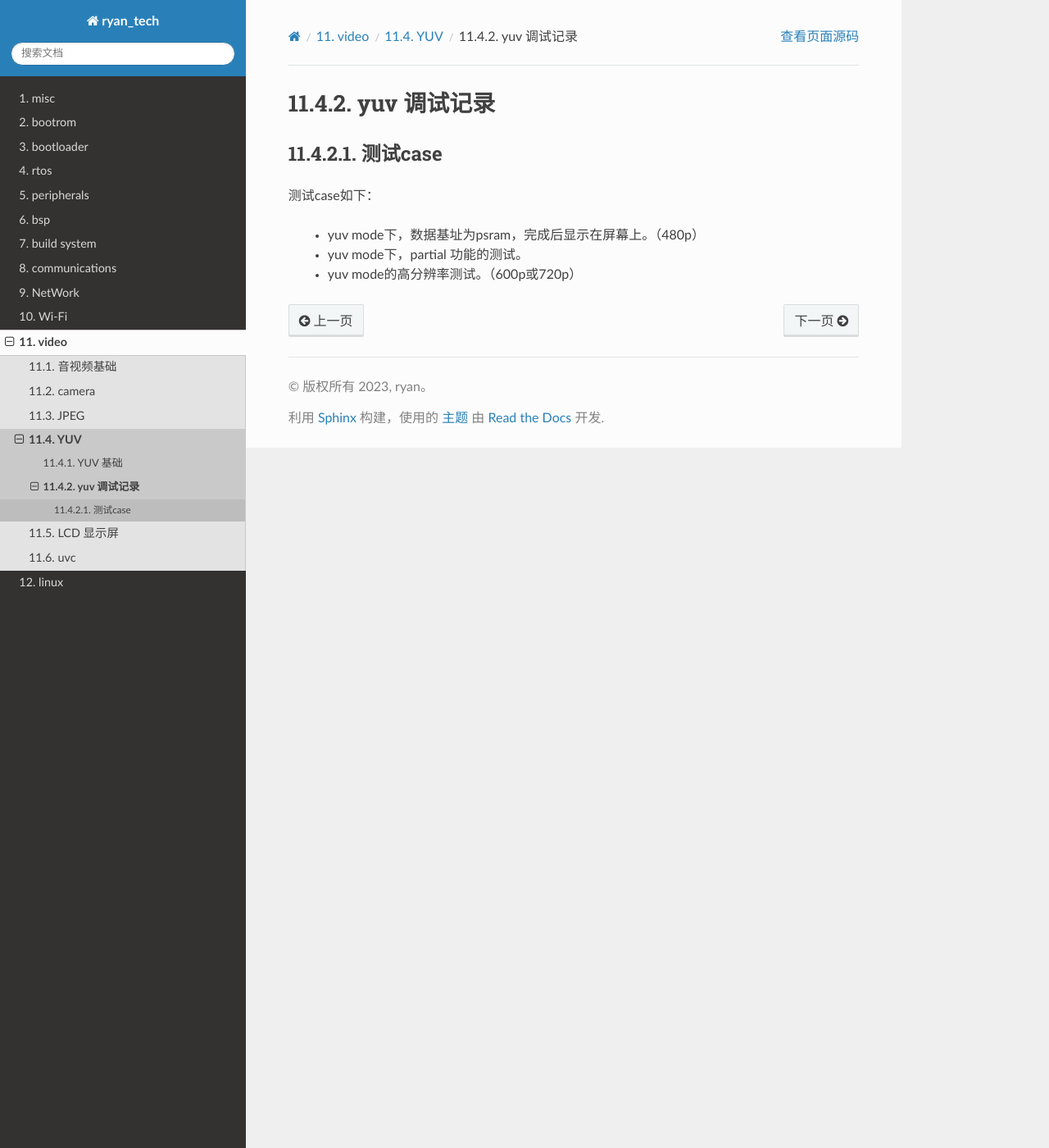
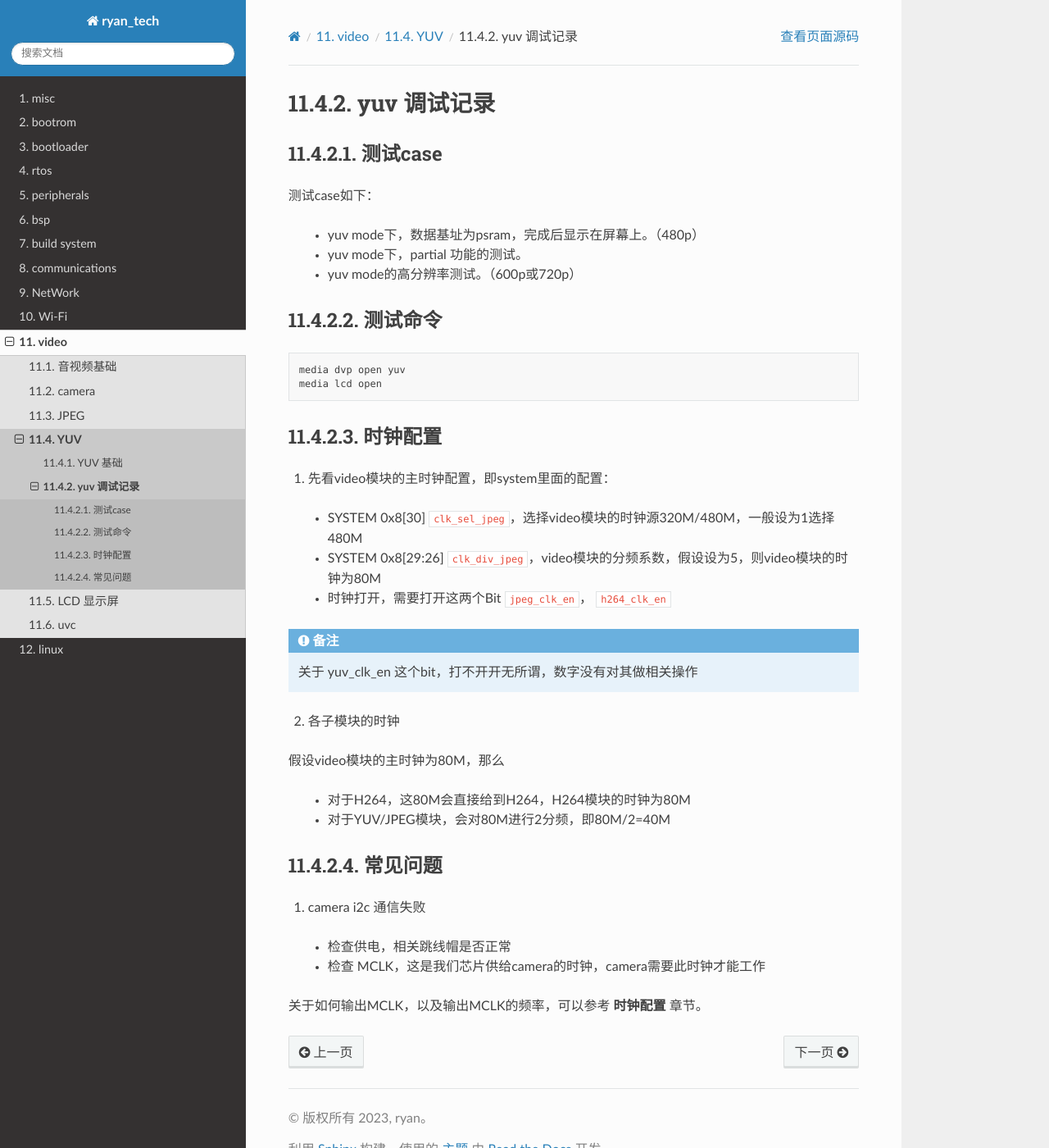
Before and after one commit to BlackTudou/tech_doc, a Sphinx documentation site: the page built from source/video/yuv/yuv_debug_record/index.rst, in a window 1280 px wide and 1400 px high. Shown: the whole window at 82% size. Built offline with Sphinx 7.4.7 and the Read the Docs theme 2.0.0, drawn with Linux system fonts in a browser that asks for light colours.

Commit message:
更新yuv调试

```diff
--- a/source/video/yuv/yuv_debug_record/index.rst
+++ b/source/video/yuv/yuv_debug_record/index.rst
@@ -10,3 +10,41 @@ yuv 调试记录
  - yuv mode下，数据基址为psram，完成后显示在屏幕上。（480p）
  - yuv mode下，partial 功能的测试。
  - yuv mode的高分辨率测试。（600p或720p）
+
+
+测试命令
+========
+
+.. code-block:: text
+
+    media dvp open yuv
+    media lcd open
+
+时钟配置
+==========
+
+1. 先看video模块的主时钟配置，即system里面的配置：
+
+ - SYSTEM 0x8[30] ``clk_sel_jpeg``，选择video模块的时钟源320M/480M，一般设为1选择480M
+ - SYSTEM 0x8[29:26] ``clk_div_jpeg``，video模块的分频系数，假设设为5，则video模块的时钟为80M
+ - 时钟打开，需要打开这两个Bit ``jpeg_clk_en``， ``h264_clk_en``
+
+.. note::
+    关于 yuv_clk_en 这个bit，打不开开无所谓，数字没有对其做相关操作
+
+2. 各子模块的时钟
+
+假设video模块的主时钟为80M，那么
+
+ - 对于H264，这80M会直接给到H264，H264模块的时钟为80M
+ - 对于YUV/JPEG模块，会对80M进行2分频，即80M/2=40M
+
+常见问题
+==========
+
+1. camera i2c 通信失败
+
+ - 检查供电，相关跳线帽是否正常
+ - 检查 MCLK，这是我们芯片供给camera的时钟，camera需要此时钟才能工作
+
+关于如何输出MCLK，以及输出MCLK的频率，可以参考 **时钟配置** 章节。
```
Also changed, not shown: 4 other files.
